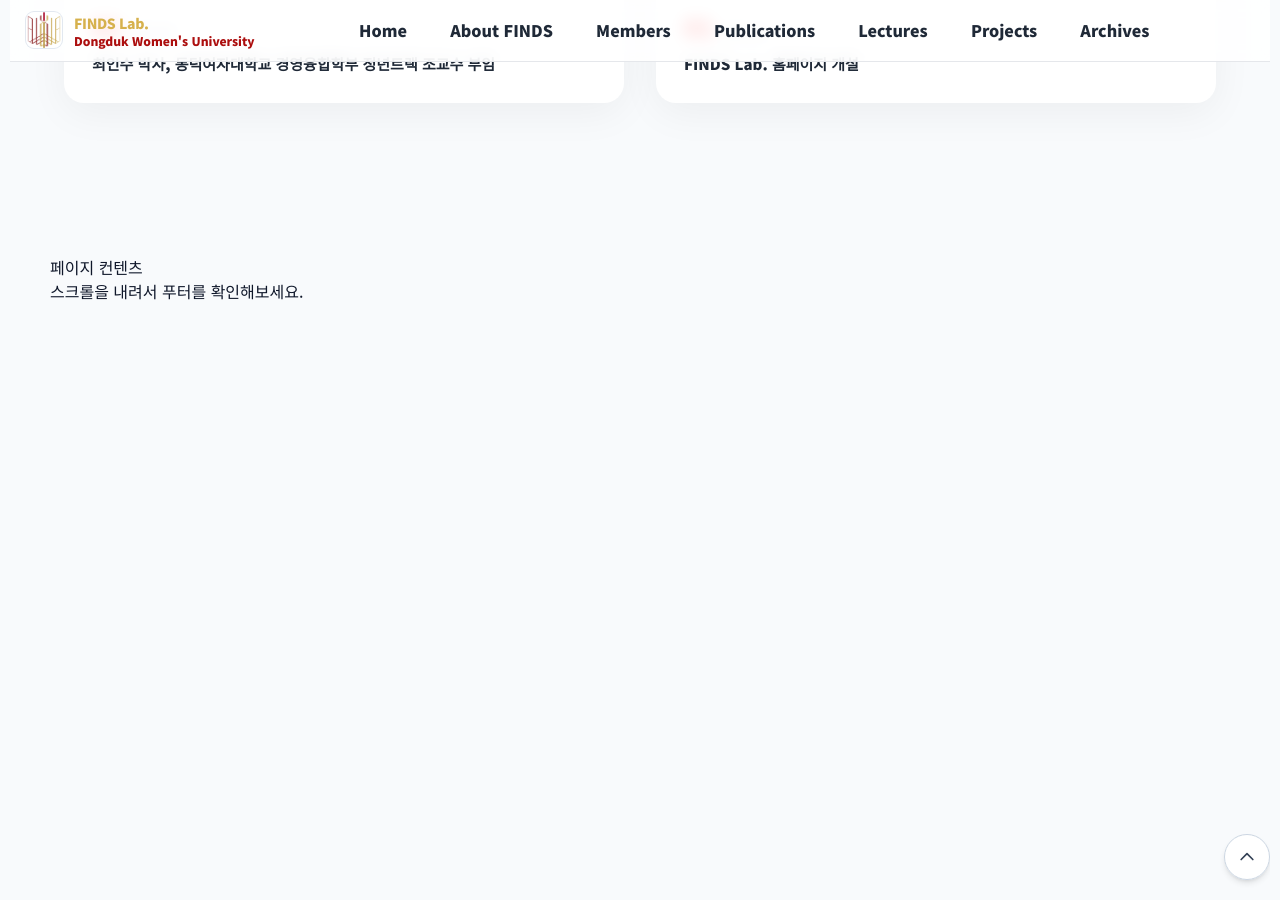
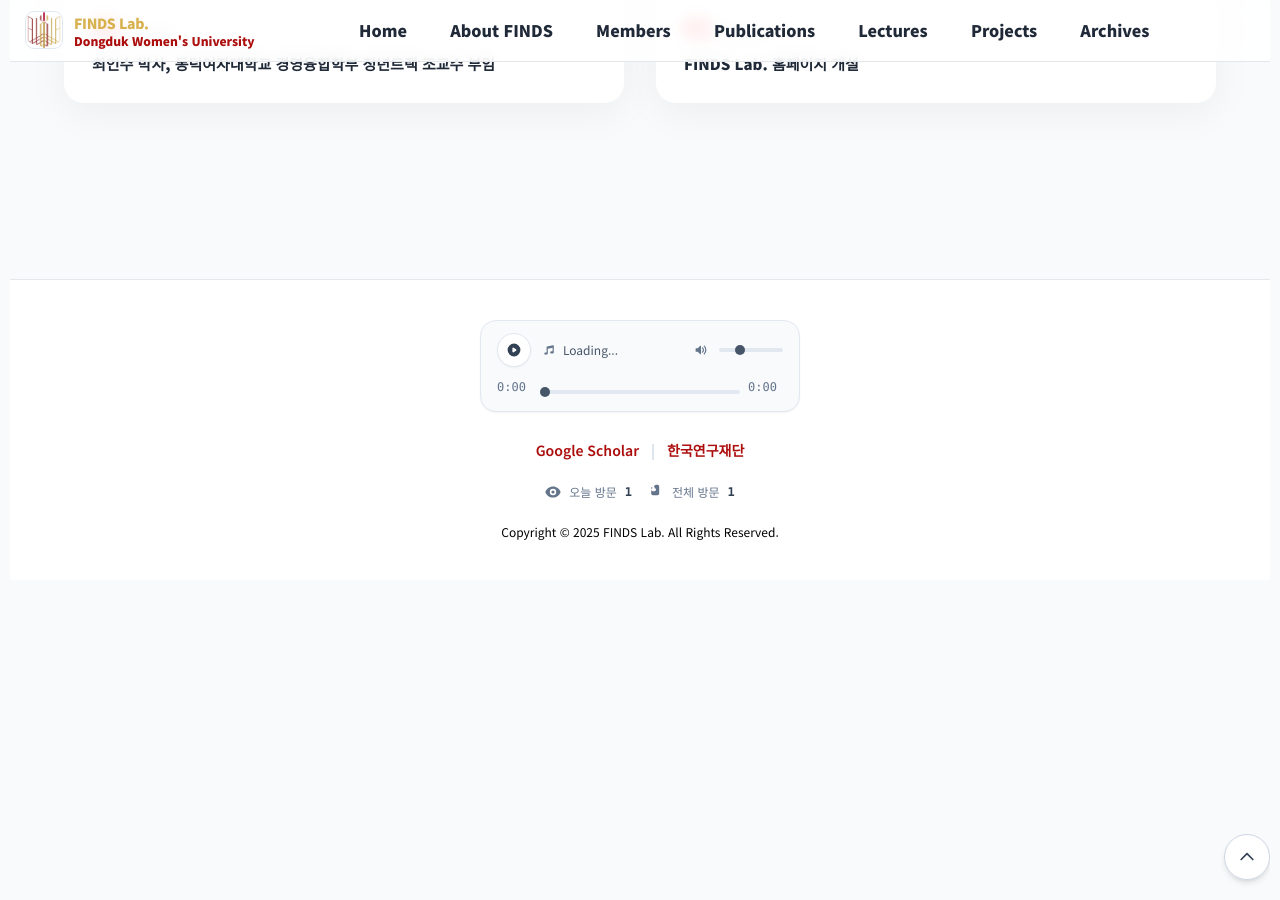
Before and after one commit to FinDS-Lab/site, a Jekyll site: the page built from index.md, in a window 1280 px wide and 900 px high, scrolled down 1044 px. Built offline with Jekyll 4.4.1, drawn with Linux system fonts in a browser that asks for light colours; nearby versions of some CDN libraries; after the commit the page ends 1624 px from its top, so only the background shows below that; some of the changed lines change nothing that is shown.

Commit message:
Update footer.html

```diff
--- a/_includes/footer.html
+++ b/_includes/footer.html
@@ -1,11 +1,4 @@
-<!DOCTYPE html>
-<html lang="ko">
-<head>
-  <meta charset="UTF-8">
-  <meta name="viewport" content="width=device-width, initial-scale=1.0">
-  <title>Footer with Music Player</title>
-
-  <!-- Google Analytics 4 -->
+<!-- Google Analytics 4 - 이 부분을 <head> 태그 안에 넣으세요 -->
 <script async src="https://www.googletagmanager.com/gtag/js?id=G-RSGEYHWRHR"></script>
 <script>
   window.dataLayer = window.dataLayer || [];
@@ -14,23 +7,13 @@
   gtag('config', 'G-RSGEYHWRHR');
 </script>
 
-  <!-- Tailwind CSS for styling -->
-  <script src="https://cdn.tailwindcss.com"></script>
-</head>
-<body>
-  <!-- 페이지 컨텐츠 예시 -->
-  <div style="min-height: 100vh; padding: 40px;">
-    <h1>페이지 컨텐츠</h1>
-    <p>스크롤을 내려서 푸터를 확인해보세요.</p>
-  </div>
-
-  <!-- Footer -->
+<!-- Footer 전체 코드 -->
 <footer class="mt-16 border-t border-slate-200 bg-white" aria-label="Site footer" id="siteFooter">
   <div class="max-w-7xl mx-auto px-4 py-10">
     <div class="flex flex-col items-center gap-3">
 
       <!-- 음악 플레이어 -->
-        <div id="musicPlayer" class="mb-4 opacity-0 animate-fadeIn">
+      <div id="musicPlayer" class="mb-4 opacity-0" style="animation: fadeIn 0.5s ease forwards;">
         <div class="flex flex-col gap-2 px-4 py-3 bg-slate-50 rounded-2xl border border-slate-200 shadow-sm" style="min-width: 320px;">
           <!-- 상단 컨트롤 -->
           <div class="flex items-center gap-3">
@@ -121,11 +104,12 @@
   </button>
 </footer>
 
-  <!-- YouTube IFrame API를 위한 div -->
+<!-- YouTube IFrame API를 위한 div (숨김) -->
 <div id="youtube-player" style="display: none;"></div>
 
+<!-- Footer styles -->
 <style>
-    /* 동적 링크 컬러 */
+  /* 동적 링크 컬러 변수 */
   #siteFooter {
     --link-color: #334155;
   }
@@ -134,10 +118,6 @@
   @keyframes fadeIn {
     from { opacity: 0; transform: translateY(-10px); }
     to { opacity: 1; transform: translateY(0); }
-    }
-
-    .animate-fadeIn {
-      animation: fadeIn 0.5s ease forwards;
   }
 
   /* 음표 애니메이션 */
@@ -202,42 +182,39 @@
     z-index: 0;
   }
 
-    /* 링크 언더라인 */
+  /* 링크 언더라인 슬라이드 + 동적 색 */
   .link-underline {
     position: relative;
     color: var(--link-color);
     transition: color .2s ease;
   }
-
   .link-underline::after {
     content: "";
     position: absolute;
     left: 0; bottom: -2px;
     width: 100%; height: 2px;
-      background: var(--link-color);
+    background: linear-gradient(90deg, var(--link-color), var(--link-color));
     transform: scaleX(0);
     transform-origin: left;
     transition: transform .2s ease;
+    border-radius: 1px;
   }
+  .link-underline:hover { color: var(--link-color); }
+  .link-underline:hover::after { transform: scaleX(1); }
 
-    .link-underline:hover::after {
-      transform: scaleX(1);
-    }
-
-    /* Back to Top 버튼 */
+  /* Back-to-Top 버튼 show/hide 애니메이션 */
   #btnTop {
     opacity: 0;
     transform: translateY(6px);
-      transition: all .2s ease;
+    transition: opacity .2s ease, transform .2s ease, box-shadow .2s ease;
     z-index: 40;
   }
-
   #btnTop.is-visible {
     opacity: 1;
     transform: translateY(0);
   }
 
-    /* 방문자 카운터 */
+  /* 방문자 카운터 스타일 */
   #visitor-counter {
     opacity: 0;
     animation: fadeInUp 0.6s ease forwards;
@@ -245,16 +222,17 @@
   }
 
   @keyframes fadeInUp {
+    to {
+      opacity: 1;
+      transform: translateY(0);
+    }
     from {
       opacity: 0;
       transform: translateY(10px);
     }
-      to {
-        opacity: 1;
-        transform: translateY(0);
-      }
   }
 
+  /* 숫자 카운팅 애니메이션 */
   .counter-animate {
     display: inline-block;
     animation: counterPulse 0.3s ease;
@@ -265,9 +243,27 @@
     50% { transform: scale(1.1); }
     100% { transform: scale(1); }
   }
+
+  /* 다크모드 대응 */
+  @media (prefers-color-scheme: dark) {
+    footer.bg-white { background-color: #0b0f19; }
+    footer .text-slate-500 { color: #cbd5e1; }
+    footer .text-slate-400 { color: #94a3b8; }
+    footer .text-slate-700 { color: #e2e8f0; }
+    #btnTop { background: rgba(15, 23, 42, .85); border-color: #334155; }
+    #btnTop svg { color: #e2e8f0; }
+    #musicPlayer > div {
+      background-color: rgba(30, 41, 59, 0.5);
+      border-color: #334155;
+    }
+    #musicPlayer button {
+      background-color: rgba(51, 65, 85, 0.5);
+      border-color: #475569;
+    }
+  }
 </style>
 
-  <!-- YouTube IFrame API 및 플레이어 스크립트 -->
+<!-- YouTube IFrame API 및 음악 플레이어 스크립트 -->
 <script>
   // ===== YouTube 설정 =====
   var YOUTUBE_CONFIG = {
@@ -287,9 +283,8 @@
   var updateTimer = null;
   var isDragging = false;
 
+  // YouTube API Ready 콜백
   function onYouTubeIframeAPIReady() {
-      console.log('YouTube API Ready');
-
     var playerVars = {
       'autoplay': 0,
       'loop': 1,
@@ -298,14 +293,14 @@
       'fs': 0,
       'modestbranding': 1,
       'rel': 0,
-        'showinfo': 0,
-        'origin': window.location.origin
+      'showinfo': 0
     };
 
+    // 재생목록 설정
     if (YOUTUBE_CONFIG.playlistId) {
       playerVars.listType = 'playlist';
       playerVars.list = YOUTUBE_CONFIG.playlistId;
-      } else {
+    } else if (YOUTUBE_CONFIG.videoId) {
       playerVars.playlist = YOUTUBE_CONFIG.videoId;
     }
 
@@ -321,8 +316,8 @@
     });
   }
 
+  // 플레이어 준비 완료
   function onPlayerReady(event) {
-      console.log('Player Ready');
     isPlayerReady = true;
     event.target.setVolume(30);
     event.target.mute();
@@ -332,12 +327,10 @@
     }
 
     updateVideoTitle();
-      initPlayerControls();
   }
 
+  // 플레이어 상태 변경
   function onPlayerStateChange(event) {
-      console.log('Player State Changed:', event.data);
-
     var musicPlayer = document.getElementById('musicPlayer');
     var playIcon = document.getElementById('playIcon');
     var pauseIcon = document.getElementById('pauseIcon');
@@ -359,6 +352,7 @@
     }
   }
 
+  // 비디오 제목 업데이트
   function updateVideoTitle() {
     if (!isPlayerReady || !player) return;
 
@@ -373,30 +367,29 @@
         fetchVideoTitle(YOUTUBE_CONFIG.videoId || player.getVideoData().video_id);
       }
     } catch (e) {
-        console.log('제목 가져오기 실패:', e);
       document.getElementById('musicTitle').textContent = 'Background Music';
     }
   }
 
+  // oEmbed API로 제목 가져오기
   function fetchVideoTitle(videoId) {
     if (!videoId) return;
 
     fetch('https://www.youtube.com/oembed?url=https://www.youtube.com/watch?v=' + videoId + '&format=json')
-        .then(response => response.json())
-        .then(data => {
+      .then(function(response) { return response.json(); })
+      .then(function(data) {
         if (data && data.title) {
           var titleElement = document.getElementById('musicTitle');
           titleElement.textContent = data.title;
           titleElement.title = data.title;
         }
       })
-        .catch(error => {
-          console.log('제목 가져오기 실패:', error);
+      .catch(function(error) {
         document.getElementById('musicTitle').textContent = 'Background Music';
       });
   }
 
-    // 시간 포맷 함수
+  // 시간 포맷
   function formatTime(seconds) {
     if (!seconds || isNaN(seconds)) return '0:00';
     var mins = Math.floor(seconds / 60);
@@ -419,15 +412,13 @@
         document.getElementById('currentTime').textContent = formatTime(currentTime);
         document.getElementById('duration').textContent = formatTime(duration);
       }
-      } catch (e) {
-        console.log('Progress update error:', e);
-      }
+    } catch (e) {}
   }
 
   function startProgressUpdate() {
     if (!updateTimer) {
       updateTimer = setInterval(updateProgress, 500);
-        updateProgress(); // 즉시 한 번 실행
+      updateProgress();
     }
   }
 
@@ -444,11 +435,21 @@
     document.getElementById('currentTime').textContent = '0:00';
     document.getElementById('duration').textContent = '0:00';
   }
+</script>
 
-    // 플레이어 컨트롤 초기화
-    function initPlayerControls() {
+<!-- Footer 기능 스크립트 -->
+<script>
+  (function () {
+    // 연도 자동 갱신
+    var y = document.getElementById('year');
+    if (y) y.textContent = new Date().getFullYear();
+
+    // 음악 플레이어 컨트롤 초기화
+    document.addEventListener('DOMContentLoaded', function() {
       // 재생/일시정지 버튼
-      document.getElementById('playPauseBtn').addEventListener('click', function() {
+      var playPauseBtn = document.getElementById('playPauseBtn');
+      if (playPauseBtn) {
+        playPauseBtn.addEventListener('click', function() {
           if (!isPlayerReady || !player) return;
 
           var state = player.getPlayerState();
@@ -463,9 +464,12 @@
             }
           }
         });
+      }
 
       // 음소거 버튼
-      document.getElementById('muteBtn').addEventListener('click', function() {
+      var muteBtn = document.getElementById('muteBtn');
+      if (muteBtn) {
+        muteBtn.addEventListener('click', function() {
           if (!isPlayerReady || !player) return;
 
           if (player.isMuted()) {
@@ -478,9 +482,12 @@
             document.getElementById('muteIcon').classList.remove('hidden');
           }
         });
+      }
 
       // 볼륨 슬라이더
-      document.getElementById('volumeSlider').addEventListener('input', function() {
+      var volumeSlider = document.getElementById('volumeSlider');
+      if (volumeSlider) {
+        volumeSlider.addEventListener('input', function() {
           if (!isPlayerReady || !player) return;
 
           player.setVolume(this.value);
@@ -496,10 +503,11 @@
             }
           }
         });
+      }
 
       // 진행 바 컨트롤
       var progressSlider = document.getElementById('progressSlider');
-
+      if (progressSlider) {
         progressSlider.addEventListener('mousedown', function() {
           isDragging = true;
         });
@@ -533,15 +541,9 @@
           }, 100);
         });
       }
-  </script>
+    });
 
-  <!-- 푸터 기능 스크립트 -->
-  <script>
-    (function() {
-      // 연도 설정
-      document.getElementById('year').textContent = new Date().getFullYear();
-
-      // 방문자 카운터
+    // ===== 방문자 카운터 로직 =====
     function initVisitorCounter() {
       var todayEl = document.getElementById('todayCount');
       var totalEl = document.getElementById('totalCount');
@@ -556,35 +558,187 @@
       if (isNewSession) {
         sessionStorage.setItem('findslab_visited', 'true');
 
-          var todayCount = parseInt(localStorage.getItem(todayKey) || '0') + 1;
+        var todayCount = parseInt(localStorage.getItem(todayKey) || '0');
+        todayCount++;
         localStorage.setItem(todayKey, todayCount.toString());
 
-          var totalCount = parseInt(localStorage.getItem(totalKey) || '0') + 1;
+        var totalCount = parseInt(localStorage.getItem(totalKey) || '0');
+        totalCount++;
         localStorage.setItem(totalKey, totalCount.toString());
+
+        if (typeof gtag !== 'undefined') {
+          gtag('event', 'unique_visit', {
+            'event_category': 'engagement',
+            'event_label': 'visitor_counter',
+            'value': 1,
+            'total_visits': totalCount,
+            'today_visits': todayCount
+          });
+        }
       }
 
-        todayEl.textContent = localStorage.getItem(todayKey) || '0';
-        totalEl.textContent = localStorage.getItem(totalKey) || '0';
+      function animateCounter(element, target) {
+        var current = 0;
+        var increment = target > 100 ? Math.ceil(target / 30) : 1;
+        var duration = target > 100 ? 50 : 30;
+
+        var timer = setInterval(function() {
+          current += increment;
+          if (current >= target) {
+            current = target;
+            clearInterval(timer);
+            element.classList.add('counter-animate');
+          }
+          element.textContent = current.toLocaleString('ko-KR');
+        }, duration);
       }
 
+      var todayVisits = parseInt(localStorage.getItem(todayKey) || '0');
+      var totalVisits = parseInt(localStorage.getItem(totalKey) || '0');
+
+      setTimeout(function() {
+        if (todayEl) animateCounter(todayEl, todayVisits);
+        if (totalEl) animateCounter(totalEl, totalVisits);
+      }, 300);
+    }
+
+    if (window.location.hostname === 'finds-lab.github.io' || window.location.hostname === 'localhost') {
       initVisitorCounter();
+    }
 
-      // Back to Top 버튼
+    // Back-to-Top
     var btn = document.getElementById('btnTop');
-      window.addEventListener('scroll', function() {
-        if (window.scrollY > 240) {
+    var showPoint = 240;
+    var ticking = false;
+
+    function onScroll() {
+      if (!btn) return;
+      if (window.scrollY > showPoint) {
         btn.classList.add('is-visible');
         btn.classList.remove('hidden');
       } else {
         btn.classList.remove('is-visible');
         btn.classList.add('hidden');
       }
-      });
+      ticking = false;
+    }
 
-      btn.addEventListener('click', function() {
+    window.addEventListener('scroll', function () {
+      if (!ticking) {
+        window.requestAnimationFrame(onScroll);
+        ticking = true;
+      }
+    }, { passive: true });
+
+    if (btn) {
+      btn.addEventListener('click', function () {
         window.scrollTo({ top: 0, behavior: 'smooth' });
       });
+    }
+
+    // ===== 색상 유틸 =====
+    var footer = document.getElementById('siteFooter');
+    var copyrightEl = document.getElementById('copyright');
+
+    function parseCssColor(str) {
+      var rgbMatch = str && str.match(/^rgba?\((\d+),\s*(\d+),\s*(\d+)/i);
+      if (rgbMatch) {
+        return {
+          r: Math.min(255, parseInt(rgbMatch[1], 10)),
+          g: Math.min(255, parseInt(rgbMatch[2], 10)),
+          b: Math.min(255, parseInt(rgbMatch[3], 10))
+        };
+      }
+      if (str && str[0] === '#') {
+        var hex = str.slice(1);
+        if (hex.length === 3) {
+          var r = parseInt(hex[0] + hex[0], 16);
+          var g = parseInt(hex[1] + hex[1], 16);
+          var b = parseInt(hex[2] + hex[2], 16);
+          return { r, g, b };
+        } else if (hex.length === 6) {
+          return {
+            r: parseInt(hex.slice(0, 2), 16),
+            g: parseInt(hex.slice(2, 4), 16),
+            b: parseInt(hex.slice(4, 6), 16),
+          };
+        }
+      }
+      return null;
+    }
+
+    function rgbToHsl(r, g, b) {
+      r /= 255; g /= 255; b /= 255;
+      var max = Math.max(r, g, b), min = Math.min(r, g, b);
+      var h, s, l = (max + min) / 2;
+
+      if (max === min) {
+        h = s = 0;
+      } else {
+        var d = max - min;
+        s = l > 0.5 ? d / (2 - max - min) : d / (max + min);
+        switch (max) {
+          case r: h = (g - b) / d + (g < b ? 6 : 0); break;
+          case g: h = (b - r) / d + 2; break;
+          case b: h = (r - g) / d + 4; break;
+        }
+        h /= 6;
+      }
+      return { h: h * 360, s: s * 100, l: l * 100 };
+    }
+
+    function hslToCss(h, s, l) {
+      return 'hsl(' + Math.round(h) + ' ' + Math.round(s) + '% ' + Math.round(l) + '%)';
+    }
+
+    function computeComplementary(colorStr) {
+      var rgb = parseCssColor(colorStr);
+      if (!rgb) return null;
+      var hsl = rgbToHsl(rgb.r, rgb.g, rgb.b);
+
+      var compH = (hsl.h + 180) % 360;
+      var compS = Math.min(90, Math.max(50, hsl.s));
+      var compL = hsl.l;
+      if (compL > 70) compL = 45;
+      if (compL < 25) compL = 60;
+
+      return hslToCss(compH, compS, compL);
+    }
+
+    function isLightBackground(colorStr) {
+      var rgb = parseCssColor(colorStr);
+      if (!rgb) return false;
+      var hsl = rgbToHsl(rgb.r, rgb.g, rgb.b);
+      return hsl.l >= 90;
+    }
+
+    function applyFooterColors() {
+      if (!footer) return;
+      var bg = getComputedStyle(footer).backgroundColor;
+
+      if (isLightBackground(bg)) {
+        footer.style.setProperty('--link-color', 'rgb(172, 14, 14)');
+        if (copyrightEl) {
+          copyrightEl.style.color = '#000000';
+        }
+      } else {
+        var comp = computeComplementary(bg);
+        if (comp) footer.style.setProperty('--link-color', comp);
+        if (copyrightEl) {
+          copyrightEl.style.color = '';
+        }
+      }
+    }
+
+    applyFooterColors();
+
+    var mql = window.matchMedia && window.matchMedia('(prefers-color-scheme: dark)');
+    if (mql && typeof mql.addEventListener === 'function') {
+      mql.addEventListener('change', applyFooterColors);
+    } else if (mql && typeof mql.addListener === 'function') {
+      mql.addListener(applyFooterColors);
+    }
+
+    window.addEventListener('resize', applyFooterColors, { passive: true });
   })();
 </script>
-</body>
-</html>
```
Lines whose indentation alone changed are shown as unchanged.
